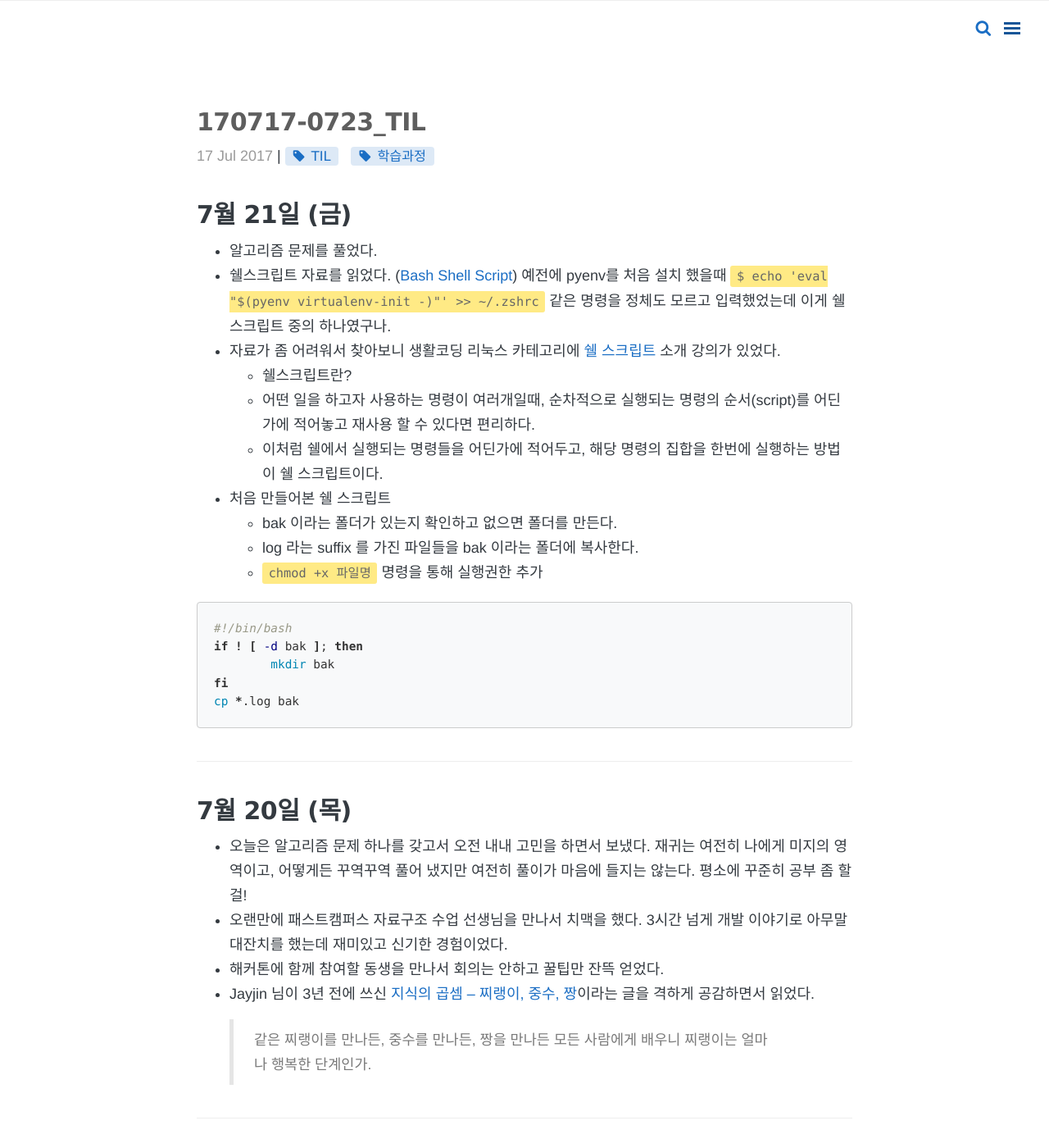
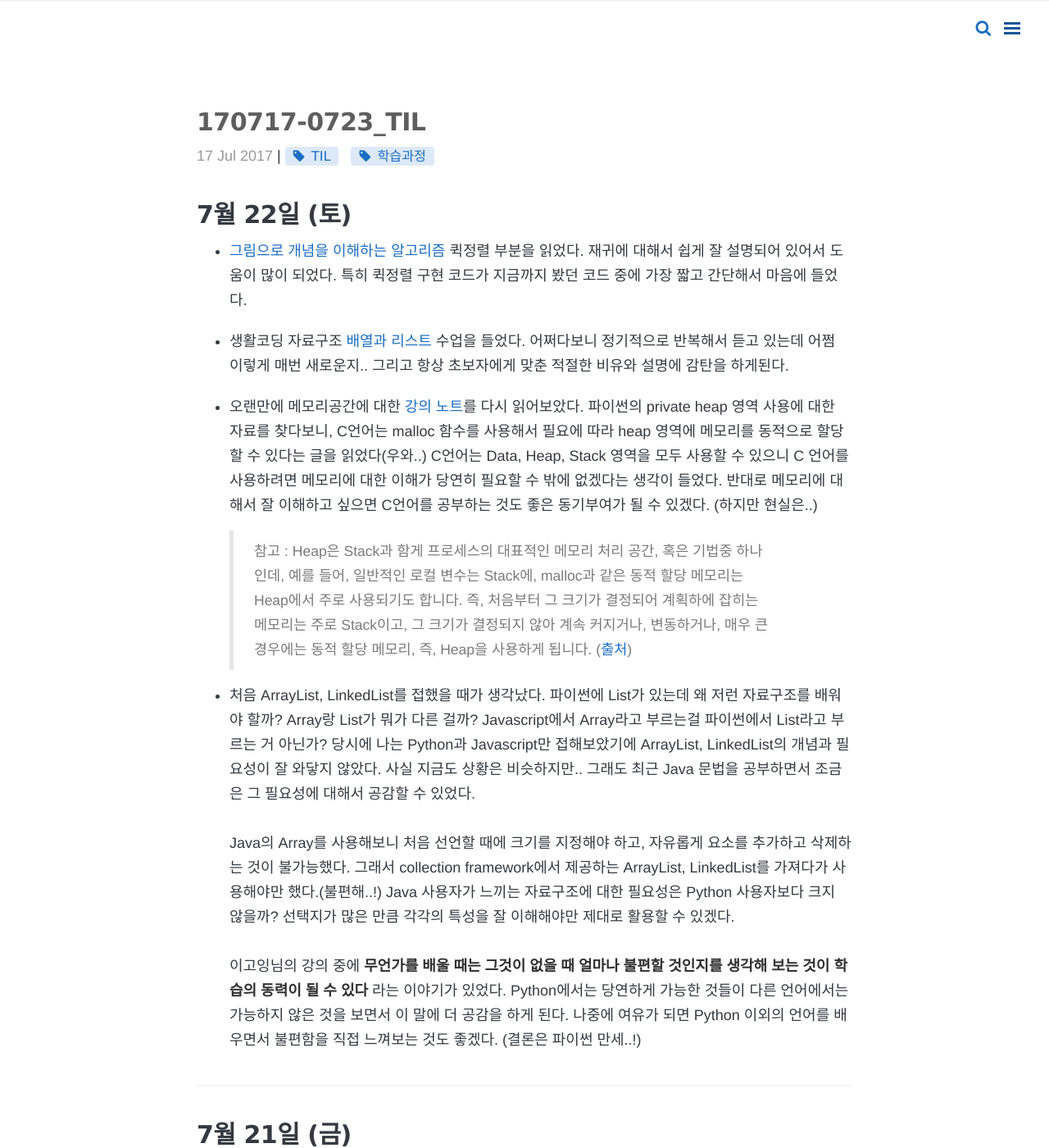
Before and after one commit to wayhome25/wayhome25.github.io, a Jekyll site: the page built from _posts/TIL(Today I Learned)/2017-07-17-07-23-TIL.md, in a window 1280 px wide and 1400 px high. Shown: the whole window at 82% size. Built offline with Jekyll 4.4.1, drawn with Linux system fonts in a browser that asks for light colours; nearby versions of some CDN libraries; comment, search, counter and statistics services are not loaded; some of the changed text lies outside the part shown.

Commit message:
add blog post

```diff
--- a/_posts/TIL(Today I Learned)/2017-07-17-07-23-TIL.md
+++ b/_posts/TIL(Today I Learned)/2017-07-17-07-23-TIL.md
@@ -7,13 +7,27 @@ tags: [TIL, 학습과정]
 comments: true
 ---
 
+# 7월 22일 (토)
+- [그림으로 개념을 이해하는 알고리즘](http://www.hanbit.co.kr/store/books/look.php?p_code=B5896248244) 퀵정렬 부분을 읽었다. 재귀에 대해서 쉽게 잘 설명되어 있어서 도움이 많이 되었다. 특히 퀵정렬 구현 코드가 지금까지 봤던 코드 중에 가장 짧고 간단해서 마음에 들었다.
+
+- 생활코딩 자료구조 [배열과 리스트](https://opentutorials.org/module/1335) 수업을 들었다. 어쩌다보니 정기적으로 반복해서 듣고 있는데 어쩜 이렇게 매번 새로운지.. 그리고 항상 초보자에게 맞춘 적절한 비유와 설명에 감탄을 하게된다.
+
+- 오랜만에 메모리공간에 대한 [강의 노트](https://wayhome25.github.io/cs/2017/04/13/cs-15-1/)를 다시 읽어보았다. 파이썬의 private heap 영역 사용에 대한 자료를 찾다보니, C언어는 malloc 함수를 사용해서 필요에 따라 heap 영역에 메모리를 동적으로 할당할 수 있다는 글을 읽었다(우와..) C언어는 Data, Heap, Stack 영역을 모두 사용할 수 있으니 C 언어를 사용하려면 메모리에 대한 이해가 당연히 필요할 수 밖에 없겠다는 생각이 들었다. 반대로 메모리에 대해서 잘 이해하고 싶으면 C언어를 공부하는 것도 좋은 동기부여가 될 수 있겠다. (하지만 현실은..)    <br>
+> 참고 : Heap은 Stack과 함게 프로세스의 대표적인 메모리 처리 공간, 혹은 기법중 하나인데, 예를 들어, 일반적인 로컬 변수는 Stack에, malloc과 같은 동적 할당 메모리는 Heap에서 주로 사용되기도 합니다. 즉, 처음부터 그 크기가 결정되어 계획하에 잡히는 메모리는 주로 Stack이고, 그 크기가 결정되지 않아 계속 커지거나, 변동하거나, 매우 큰 경우에는 동적 할당 메모리, 즉, Heap을 사용하게 됩니다. ([출처](http://greenfishblog.tistory.com/224))
+
+- 처음 ArrayList, LinkedList를 접했을 때가 생각났다. 파이썬에 List가 있는데 왜 저런 자료구조를 배워야 할까? Array랑 List가 뭐가 다른 걸까? Javascript에서 Array라고 부르는걸 파이썬에서 List라고 부르는 거 아닌가? 당시에 나는 Python과 Javascript만 접해보았기에 ArrayList, LinkedList의 개념과 필요성이 잘 와닿지 않았다. 사실 지금도 상황은 비슷하지만.. 그래도 최근 Java 문법을 공부하면서 조금은 그 필요성에 대해서 공감할 수 있었다.     <br>
+Java의 Array를 사용해보니 처음 선언할 때에 크기를 지정해야 하고, 자유롭게 요소를 추가하고 삭제하는 것이 불가능했다. 그래서 collection framework에서 제공하는 ArrayList, LinkedList를 가져다가 사용해야만 했다.(불편해..!) Java 사용자가 느끼는 자료구조에 대한 필요성은 Python 사용자보다 크지 않을까? 선택지가 많은 만큼 각각의 특성을 잘 이해해야만 제대로 활용할 수 있겠다.    <br>
+이고잉님의 강의 중에 **무언가를 배울 때는 그것이 없을 때 얼마나 불편할 것인지를 생각해 보는 것이 학습의 동력이 될 수 있다** 라는 이야기가 있었다. Python에서는 당연하게 가능한 것들이 다른 언어에서는 가능하지 않은 것을 보면서 이 말에 더 공감을 하게 된다. 나중에 여유가 되면 Python 이외의 언어를 배우면서 불편함을 직접 느껴보는 것도 좋겠다. (결론은 파이썬 만세..!)
+
+---
+
 # 7월 21일 (금)
 - 알고리즘 문제를 풀었다.
 - 쉘스크립트 자료를 읽었다. ([Bash Shell Script](https://www.gitbook.com/book/mug896/shell-script/details)) 예전에 pyenv를 처음 설치 했을때 `$ echo 'eval "$(pyenv virtualenv-init -)"' >> ~/.zshrc` 같은 명령을 정체도 모르고 입력했었는데 이게 쉘스크립트 중의 하나였구나.
 - 자료가 좀 어려워서 찾아보니 생활코딩 리눅스 카테고리에 [쉘 스크립트](https://opentutorials.org/course/2598/14204) 소개 강의가 있었다.
   - 쉘스크립트란?
   - 어떤 일을 하고자 사용하는 명령이 여러개일때, 순차적으로 실행되는 명령의 순서(script)를 어딘가에 적어놓고 재사용 할 수 있다면 편리하다.
-  - 이처럼 쉘에서 실행되는 명령들을 어딘가에 적어두고, 해당 명령의 집합을 한번에 실행하는 방법이 쉘 스크립트이다.
+  - 이처럼 쉘에서 실행되는 명령들을 하나의 파일에 적어두고, 해당 명령의 집합을 한번에 실행하는 방법이 쉘 스크립트이다.
 - 처음 만들어본 쉘 스크립트
   - bak 이라는 폴더가 있는지 확인하고 없으면 폴더를 만든다.
   - log 라는 suffix 를 가진 파일들을 bak 이라는 폴더에 복사한다.
```
